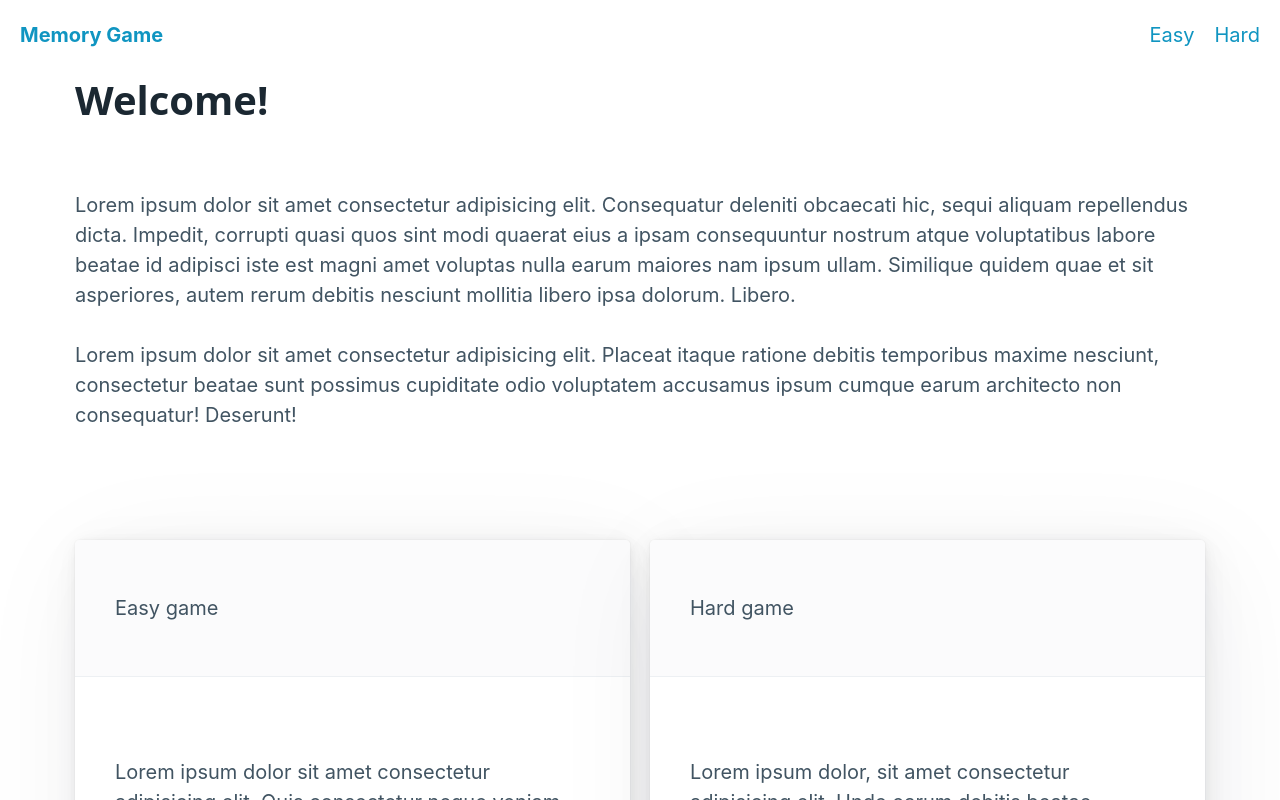
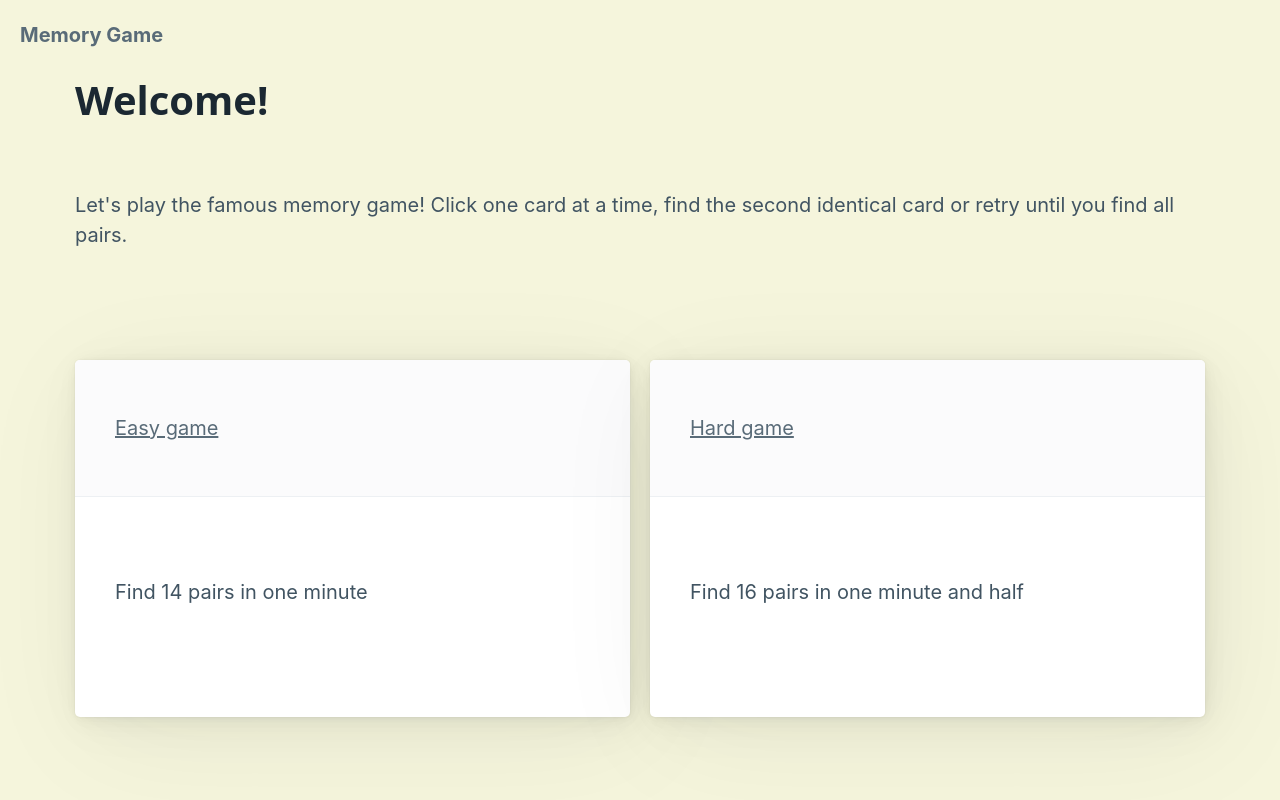
Before and after one commit to Tonyp85-25/memory-react, a React (Vite) app: page / in a window 1280 px wide. Shown: the top 800 px of the page. Built offline with nearby package versions, Linux system fonts and the light colour scheme.

Commit message:
refresh design

```diff
--- a/index.html
+++ b/index.html
@@ -1,5 +1,5 @@
 <!doctype html>
-<html lang="en">
+<html lang="en" data-theme="light">
   <head>
     <meta charset="utf-8" />
 
@@ -11,10 +11,7 @@
       manifest.json provides metadata used when your web app is installed on a
       user's mobile device or desktop. See https://developers.google.com/web/fundamentals/web-app-manifest/
     -->
-    <link
-      rel="stylesheet"
-      href="https://cdn.jsdelivr.net/npm/@picocss/pico@1/css/pico.min.css"
-    />
+
     <link rel="manifest" href="/manifest.json" />
 
     <title>React App</title>
--- a/package.json
+++ b/package.json
@@ -3,6 +3,7 @@
   "version": "0.1.0",
   "private": true,
   "dependencies": {
+    "@picocss/pico": "^1.5.11",
     "notistack": "^3.0.1",
     "react": "^17.0.2",
     "react-dom": "^17.0.2",
@@ -59,6 +60,7 @@
     "jest-environment-jsdom": "^29.7.0",
     "jest-svg-transformer": "^1.0.0",
     "prettier": "^3.0.3",
+    "sass": "^1.69.6",
     "ts-jest": "^29.1.1",
     "typescript": "^5.2.2",
     "vite": "3.2.7",
--- a/src/components/Navigation.tsx
+++ b/src/components/Navigation.tsx
@@ -1,16 +1,22 @@
-import { Link } from "react-router-dom";
+import { Link, useLocation } from "react-router-dom";
 
 const Navigation = () => {
+  const location = useLocation();
+  const isHome = location.pathname === "/";
   return (
     <header className="container-fluid">
       <nav>
         <ul>
           <li>
             <strong>
-              <Link to="/">Memory Game</Link>
+              <Link to="/" className="secondary">
+                Memory Game
+              </Link>
             </strong>
           </li>
         </ul>
+
+        {!isHome && (
           <ul>
             <li>
               <Link to="/easy">Easy</Link>
@@ -19,6 +25,7 @@ const Navigation = () => {
               <Link to="/hard">Hard</Link>
             </li>
           </ul>
+        )}
       </nav>
     </header>
   );
--- a/src/components/timer.module.css
+++ b/src/components/timer.module.css
@@ -1,6 +1,7 @@
 .timer {
   margin: auto;
   padding: 10px;
+  max-width: 70%;
 }
 .timer progress[value] {
   -webkit-appearance: none;
--- /dev/null
+++ b/src/index.scss
@@ -0,0 +1 @@
+@import "./styles/main.scss";
--- a/src/index.tsx
+++ b/src/index.tsx
@@ -1,6 +1,6 @@
 import React from "react";
 import ReactDOM from "react-dom";
-import "./index.css";
+import "./index.scss";
 import App from "./components/App";
 import { BrowserRouter } from "react-router-dom";
 import { SnackbarProvider } from "notistack";
--- a/src/pages/Game.tsx
+++ b/src/pages/Game.tsx
@@ -8,13 +8,17 @@ const EasyBoard = () => {
   const history = useHistory();
   return (
     <div className="container">
+      <div className="board-header">
         <h3>Difficulty: easy</h3>
+
         <button
-        onClick={() => () => history.push("/easy")}
-        className="reset-button"
+          onClick={() => history.push("/easy")}
+          className="secondary btn-sm
+        "
         >
           Reset
         </button>
+      </div>
 
       <Board difficulty={"easy"} />
       <Timer difficulty={"easy"} />
@@ -24,11 +28,17 @@ const EasyBoard = () => {
 const HardBoard = () => {
   const history = useHistory();
   return (
-    <div>
+    <div className="container">
+      <div className="board-header">
         <h3>Difficulty: hard</h3>
-      <button onClick={() => history.push("/hard")} className="reset-button">
+        <button
+          onClick={() => history.push("/hard")}
+          className="secondary btn-sm"
+        >
           Reset
         </button>
+      </div>
+
       <Board difficulty={"hard"} />
       <Timer difficulty={"hard"} />
     </div>
--- a/src/pages/Home.tsx
+++ b/src/pages/Home.tsx
@@ -1,36 +1,33 @@
+import { Link } from "react-router-dom";
+
 const Home = () => (
   <div className="home">
     <h1>Welcome!</h1>
     <section>
+      <div className="container">
         <p>
-        Lorem ipsum dolor sit amet consectetur adipisicing elit. Consequatur
-        deleniti obcaecati hic, sequi aliquam repellendus dicta. Impedit,
-        corrupti quasi quos sint modi quaerat eius a ipsam consequuntur nostrum
-        atque voluptatibus labore beatae id adipisci iste est magni amet
-        voluptas nulla earum maiores nam ipsum ullam. Similique quidem quae et
-        sit asperiores, autem rerum debitis nesciunt mollitia libero ipsa
-        dolorum. Libero.
+          Let&apos;s play the famous memory game! Click one card at a time, find
+          the second identical card or retry until you find all pairs.
         </p>
-      <p>
-        Lorem ipsum dolor sit amet consectetur adipisicing elit. Placeat itaque
-        ratione debitis temporibus maxime nesciunt, consectetur beatae sunt
-        possimus cupiditate odio voluptatem accusamus ipsum cumque earum
-        architecto non consequatur! Deserunt!
-      </p>
-      <div className="grid">
+
+        <section className="grid">
           <article>
-          <header>Easy game</header>
-          <p>
-            Lorem ipsum dolor sit amet consectetur adipisicing elit. Quis
-            consectetur neque veniam libero et repudiandae itaque exercitationem
-            corporis laudantium recusandae.
-          </p>
+            <header>
+              <Link to="/easy" className="secondary">
+                Easy game
+              </Link>
+            </header>
+            <p>Find 14 pairs in one minute</p>
           </article>
           <article>
-          <header>Hard game</header>
-          Lorem ipsum dolor, sit amet consectetur adipisicing elit. Unde earum
-          debitis beatae maiores commodi error quos libero animi et recusandae.
+            <header>
+              <Link to={"/hard"} className="secondary">
+                Hard game
+              </Link>
+            </header>
+            <p>Find 16 pairs in one minute and half</p>
           </article>
+        </section>
       </div>
     </section>
   </div>
--- a/src/index.css
+++ b/src/styles/main.scss
@@ -1,3 +1,4 @@
+@import "./pico.scss";
 body {
   margin: 0;
   font-family: -apple-system, BlinkMacSystemFont, "Segoe UI", "Roboto", "Oxygen",
@@ -5,6 +6,8 @@ body {
     sans-serif;
   -webkit-font-smoothing: antialiased;
   -moz-osx-font-smoothing: grayscale;
+  background-color: beige;
+  height: 100vh;
 }
 
 code {
@@ -35,9 +38,13 @@ code {
   background-image: url("./images/cards.png");
 }
 
-.reset-button {
-  width: 30%;
-  padding: 10px;
-  margin: auto;
-  margin-bottom: 10px;
+.btn-sm {
+  width: 8rem;
+  height: 2rem;
+  padding: 0;
 }
+
+.board-header {
+  display: flex;
+  justify-content: space-around;
+}
--- /dev/null
+++ b/src/styles/pico.scss
@@ -0,0 +1,14 @@
+// Set the root element
+$semantic-root-element: "#root";
+
+// Enable <header>, <main>, <footer> inside $semantic-root-element as containers
+$enable-semantic-container: true;
+
+// Enable .classes
+// $enable-classes: false;
+
+:root {
+  --primary: #3949ab;
+}
+// Import Pico
+@import "@picocss/pico/scss/pico";
```
Also changed, not shown: 1 other file (tests, documents, lock files or other folders). Lines whose indentation alone changed are shown as unchanged.
